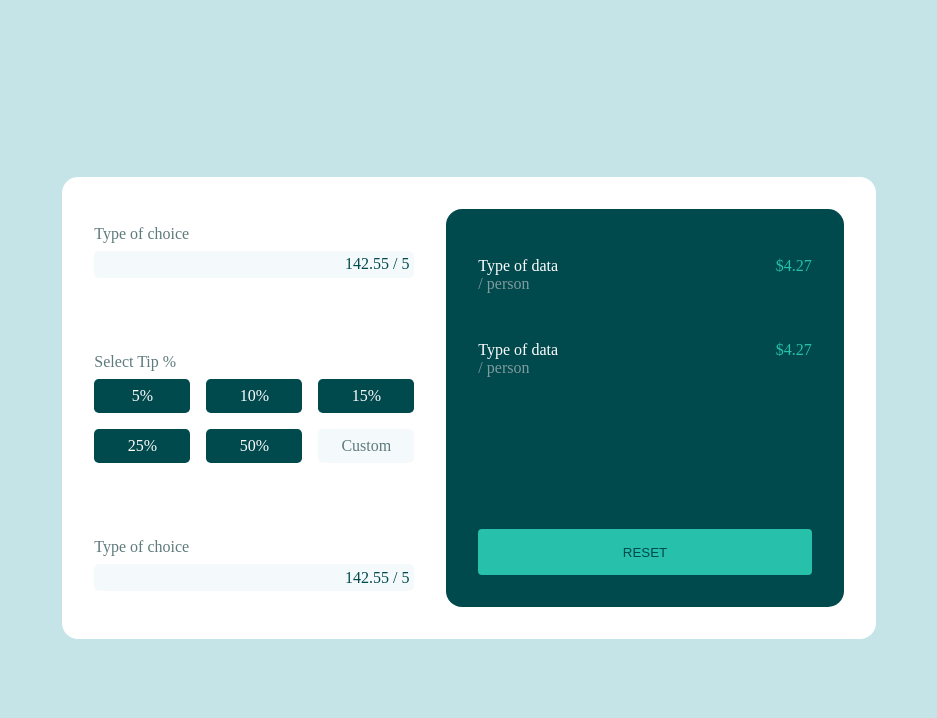
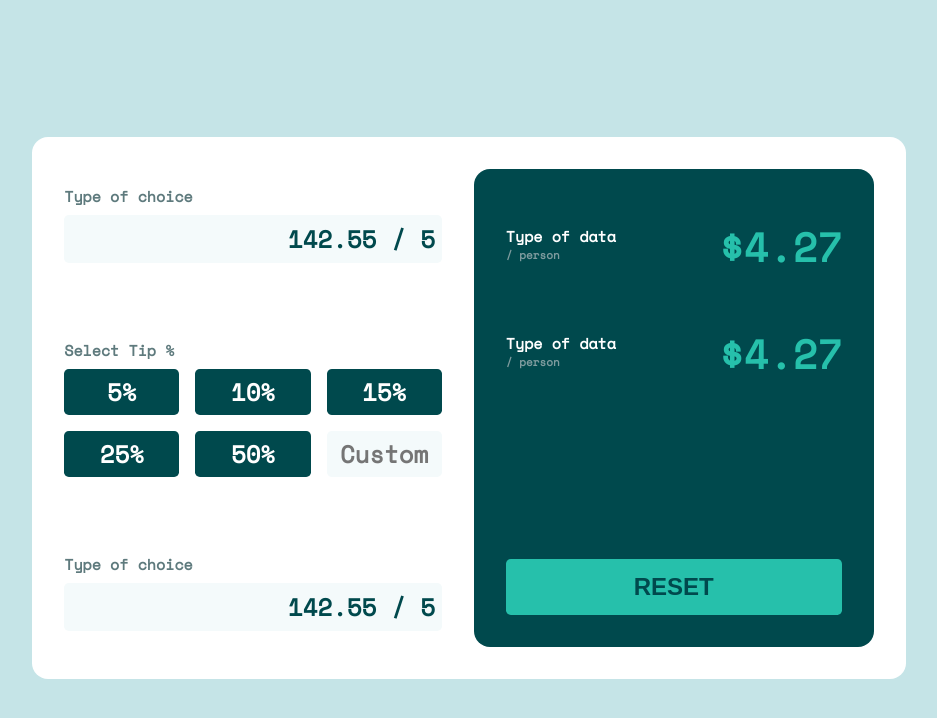
Before and after one commit to ltaverni/tip-calculator-app, a React (Vite) app: page / in a window 1280 px wide. Shown: the top 718 px of the page, without its empty margins (179-1116 px from the left). Built offline with nearby package versions, Linux system fonts and the light colour scheme.

Commit message:
finish basic design + font

```diff
--- a/src/App.css
+++ b/src/App.css
@@ -1,9 +1,13 @@
+@import url(https://fonts.googleapis.com/css?family=Space+Mono);
+
 html,
 body,
 #root {
   width: 100%;
   height: 100%;
   background-color: hsl(185, 41%, 84%);
+  font-family: 'Space Mono';
+  font-weight: 700;
 }
 
 #root {
@@ -54,14 +58,32 @@ body,
   display: flex;
   justify-content: space-between;
   min-width: 5em;
+  min-height: 2em;
   padding: 0.3em;
   margin-top: 0.5em;
   background-color: hsl(189, 47%, 97%);
   border-radius: 0.3em;
 }
 
-.choiceLine > span {
+.choiceLine:hover {
+  background-color: hsl(189, 47%, 97%);
+  color: hsl(186, 14%, 43%);
+  border: solid 2px hsl(172, 67%, 45%);
+  padding: calc(0.3em - 2px)
+}
+
+.choiceLine:focus-within {
+  border: solid 2px hsl(172, 67%, 45%);
+  padding: calc(0.3em - 2px)
+}
+
+.choiceLine > input {
   color: hsl(183, 100%, 15%);
+  background-color: inherit;
+  border: none;
+}
+.choiceLine > input:focus {
+  outline: none;
 }
 
 .tip {
@@ -79,15 +101,36 @@ body,
 .tip-elem {
   background-color: hsl(183, 100%, 15%);
   color: hsl(0, 100%, 100%);
-  padding: 0.5em;
-  border-radius: 0.3em;
-  min-width: 5em;
+  padding: 0.2em 0.4em 0.2em 0.4em;
+  border-radius: 0.2em;
+  min-width: 4em;
+  max-width: 4em;
   text-align: center;
+  font-size: 24px;
+}
+
+div.tip-elem:hover {
+  background-color: hsl(185, 41%, 84%);
+  color: hsl(183, 100%, 15%);
 }
 
 .tip-elem-custom {
   background-color: hsl(189, 47%, 97%);
   color: hsl(186, 14%, 43%);
+  border: none;
+}
+
+input.tip-elem-custom:hover {
+  background-color: hsl(189, 47%, 97%);
+  color: hsl(186, 14%, 43%);
+  border: solid 2px hsl(172, 67%, 45%);
+  padding: calc(0.2em - 2px) calc(0.4em - 2px) calc(0.2em - 2px) calc(0.4em - 2px);
+}
+
+input.tip-elem-custom:focus {
+  outline: none;
+  border: solid 2px hsl(172, 67%, 45%);
+  padding: calc(0.2em - 2px) calc(0.4em - 2px) calc(0.2em - 2px) calc(0.4em - 2px);
 }
 
 .result-line {
@@ -99,27 +142,46 @@ body,
 }
 
 .results > button {
-  margin-top: 9em;
+  margin-top: 9rem;
   color: hsl(183, 100%, 15%);
   background-color: hsl(172, 67%, 45%);
   border: none;
-  border-radius: 0.3em;
-  min-width: 25em;
-  min-height: 3.5em;
+  border-radius: 0.3rem;
+  min-width: 21rem;
+  min-height: 3.5rem;
+  font-size: 24px;
+  font-weight: 700;
+}
+
+.results > button:hover {
+  background-color: hsl(185, 41%, 84%);
 }
 
 p.result-type {
   color: hsl(0, 100%, 100%);
+  margin-top: 0.5em;
 }
 
 p.pro-person {
   color: hsl(184, 14%, 56%);
+  font-size: 11px;
 }
 
 .amount {
   color: hsl(172, 67%, 45%);
+  font-size: 40px;
 }
 
 p {
   margin: 0;
+  font-size: 15px;
+  font-weight: 700;
+  font-family: 'Space Mono';
 }
+
+input {
+  text-align: end;
+  font-size: 24px;
+  font-weight: 700;
+  font-family: 'Space Mono';
+}
--- a/src/App.jsx
+++ b/src/App.jsx
@@ -32,7 +32,7 @@ const Tip = () => {
         <div className='tip-elem'>15%</div>
         <div className='tip-elem'>25%</div>
         <div className='tip-elem'>50%</div>
-        <div className='tip-elem tip-elem-custom'>Custom</div>
+        <input className='tip-elem tip-elem-custom' type='text' placeholder='Custom' />
       </div>
     </div>
   )
@@ -44,7 +44,7 @@ const ChoiceLine = () => {
       <p>Type of choice</p>
       <div className='choiceLine'>
         <img></img>
-        <span>142.55 / 5</span>
+        <input className='choice-input' type='text' value='142.55 / 5' />
       </div>
     </div>
   )
```
